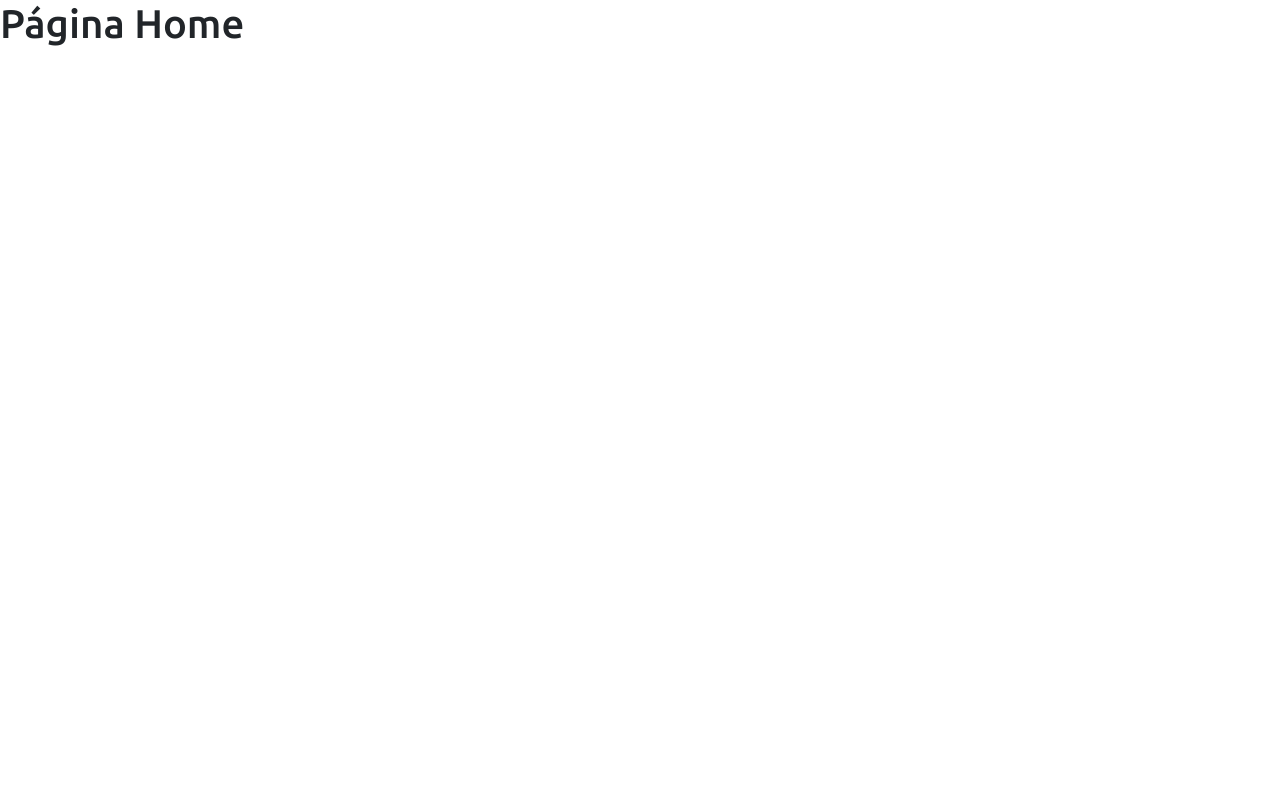
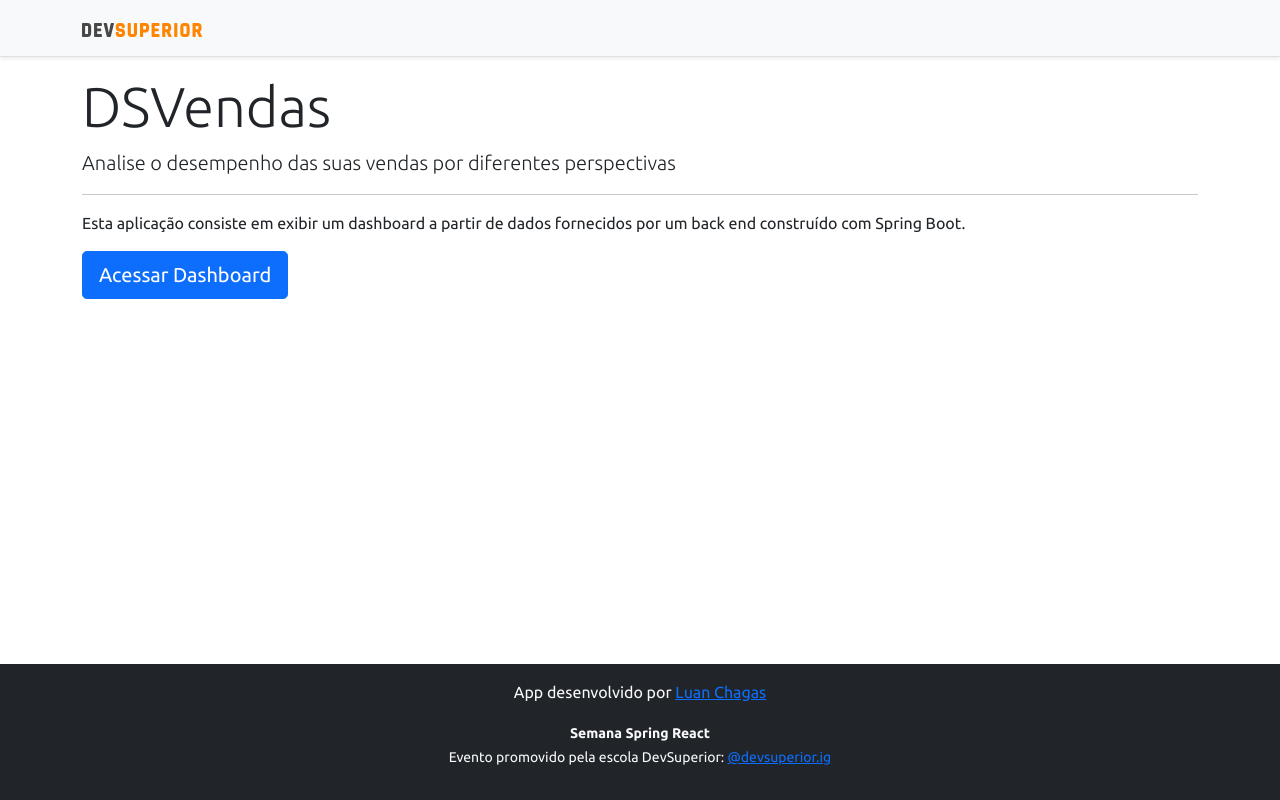
Before and after one commit to LuanChagas/semana_spring_react_4.0, a React (Create React App) app in the folder frontend/: page / in a window 1280 px wide. Built offline with nearby package versions, Linux system fonts and the light colour scheme.

Commit message:
Home, navigation

```diff
--- a/frontend/src/components/Navbar/Index.tsx
+++ b/frontend/src/components/Navbar/Index.tsx
@@ -1,14 +1,15 @@
 import ImgDsDark from "assets/img/ds-dark.svg"
+import { Link } from "react-router-dom";
 
 const NavBar = () => {
   return (
     <div className="d-flex flex-column flex-md-row align-items-center p-3 px-md-4 mb-3 bg-light border-bottom shadow-sm">
-  <div className="container">
-    <nav className="my-2 my-md-0 mr-md-3">
-      <img src={ImgDsDark} alt="DevSuperior" width="120" />
-    </nav>
-  </div>
-</div>
+      <div className="container">
+        <nav className="my-2 my-md-0 mr-md-3">
+          <Link to="/"><img src={ImgDsDark} alt="DevSuperior" width="120" /></Link>
+        </nav>
+      </div>
+    </div>
   );
 }
 
--- a/frontend/src/pages/Home/Home.tsx
+++ b/frontend/src/pages/Home/Home.tsx
@@ -1,8 +1,23 @@
+import Footer from "components/Footer";
+import NavBar from "components/Navbar/Index";
+import { Link } from "react-router-dom";
+
 const Home = () => {
     return (
-        <div >
-            <h1>Página Home</h1>
-        </div>
+        <>
+            <NavBar />
+            <div className="container">
+                <div className="jumbotron">
+                    <h1 className="display-4">DSVendas</h1>
+                    <p className="lead">Analise o desempenho das suas vendas por diferentes perspectivas</p>
+                    <hr />
+                    <p>Esta aplicação consiste em exibir um dashboard a partir de dados fornecidos por um back end construído com Spring Boot.</p>
+                    <Link className="btn btn-primary btn-lg" to="/dashboard">Acessar Dashboard</Link>
+                </div>
+            </div>
+            <Footer />
+        </>
+
     );
 }
 
```
